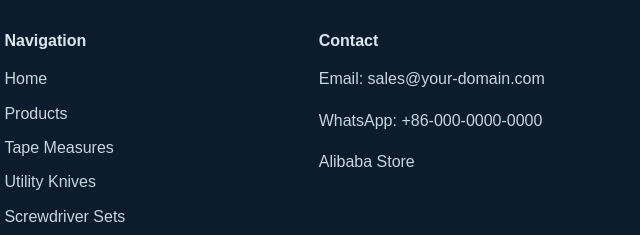
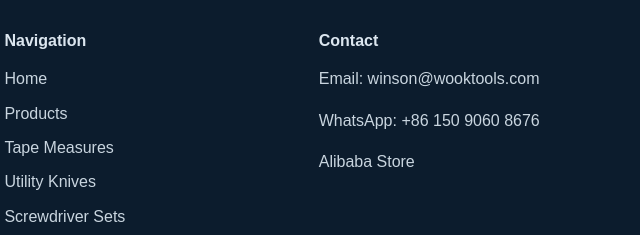
Before and after one commit to wooktools-cell/wooktool-cloudflare-site, an Astro site: page / in a window 1280 px wide. Shown: the part 5388-5623 px from the top of the page, 565-1205 px from the left. Built offline with nearby package versions, Linux system fonts and the light colour scheme; Astro itself is replaced by a stand-in of ours.

Commit message:
Update contact email and WhatsApp

```diff
--- a/src/siteData.js
+++ b/src/siteData.js
@@ -3,9 +3,9 @@
 export const site = {
   name: "WOOKTOOL",
   domain: "https://www.wooktools.com",
-  email: "sales@your-domain.com",
-  whatsapp: "+86-000-0000-0000",
-  whatsappUrl: "https://wa.me/8600000000000",
+  email: "winson@wooktools.com",
+  whatsapp: "+86 150 9060 8676",
+  whatsappUrl: "https://wa.me/8615090608676",
   alibabaUrl: "https://your-alibaba-store-link.com",
   description:
     "WOOKTOOL is a custom tape measure and hand tool manufacturer in China serving importers, wholesalers, distributors, and private-label brands."
```
Also changed, not shown: README.md.
